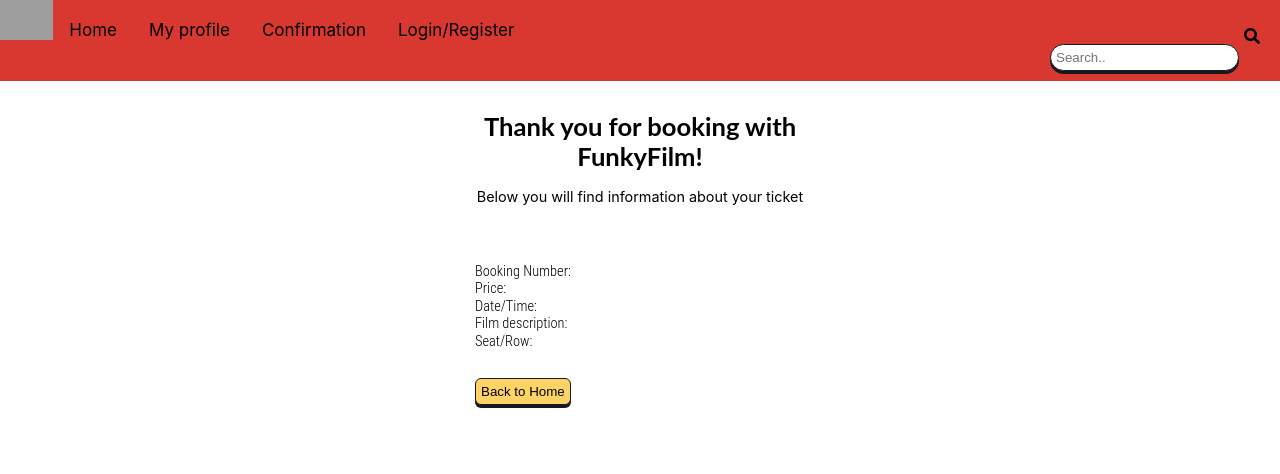
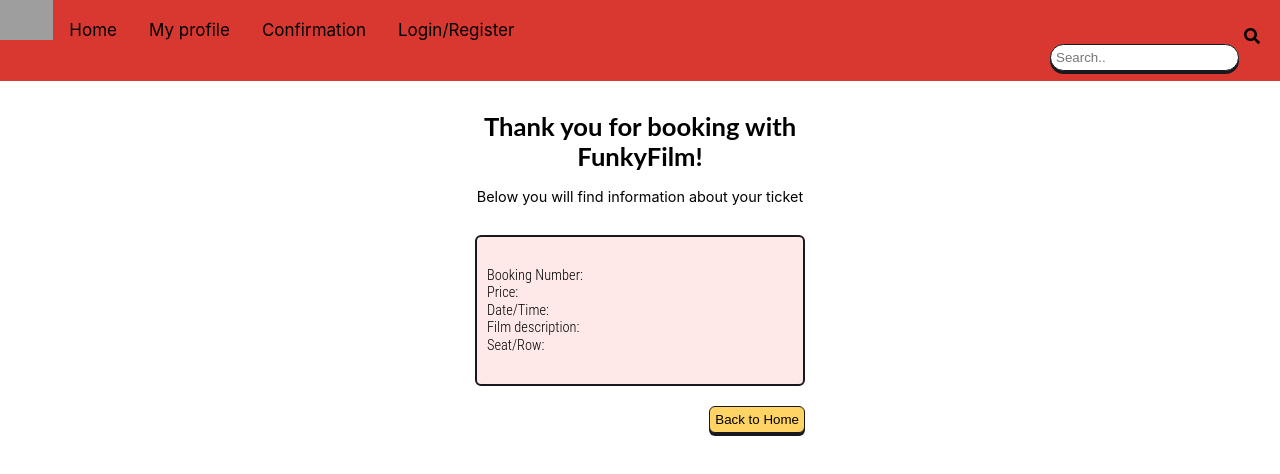
Before and after one commit to NervousNerve/filmvisarna-lewandowski, a React (Create React App) app: page /confirmation in a window 1280 px wide. Shown: the top 474 px of the page. Built offline with nearby package versions, Linux system fonts and the light colour scheme; grey boxes are pictures that could not be loaded.

Commit message:
litte css

```diff
--- a/src/css/ConfirmationPage.module.css
+++ b/src/css/ConfirmationPage.module.css
@@ -36,6 +36,10 @@
   font-family: "Roboto Condensed";
   text-align: center;
   margin-top: 30px;
+  border: 2px solid #18191f;
+  border-radius: 6px;
+  padding: 2px 10px;
+  background-color: #ffe8e8;
 }
 
 .details > h4 {
@@ -117,4 +121,6 @@
   border-radius: 6px;
   box-shadow: 0px 3px 0px 0px #18191f;
   padding: 5px 5px;
+  margin-top: 20px;
+  float: right;
 }
```
